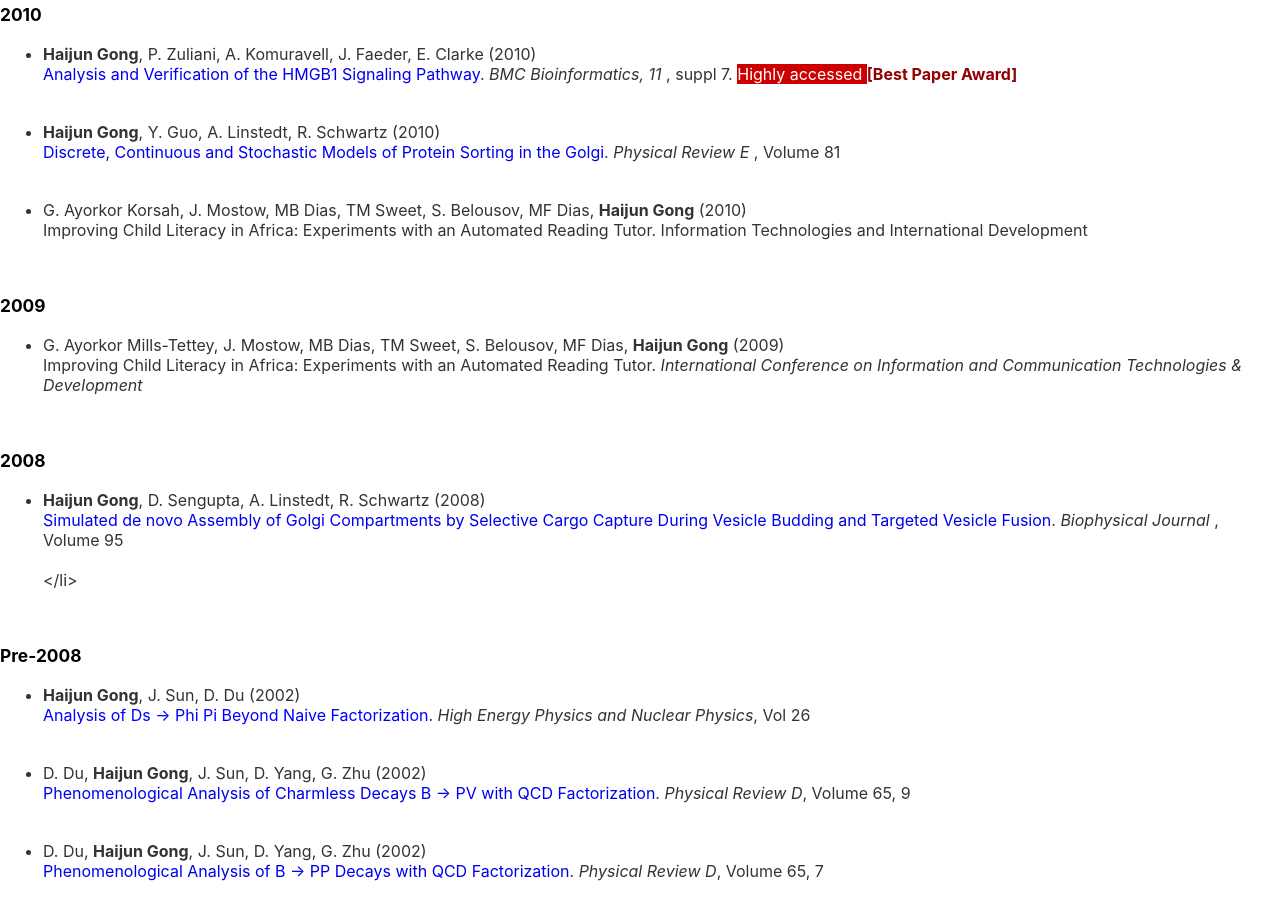
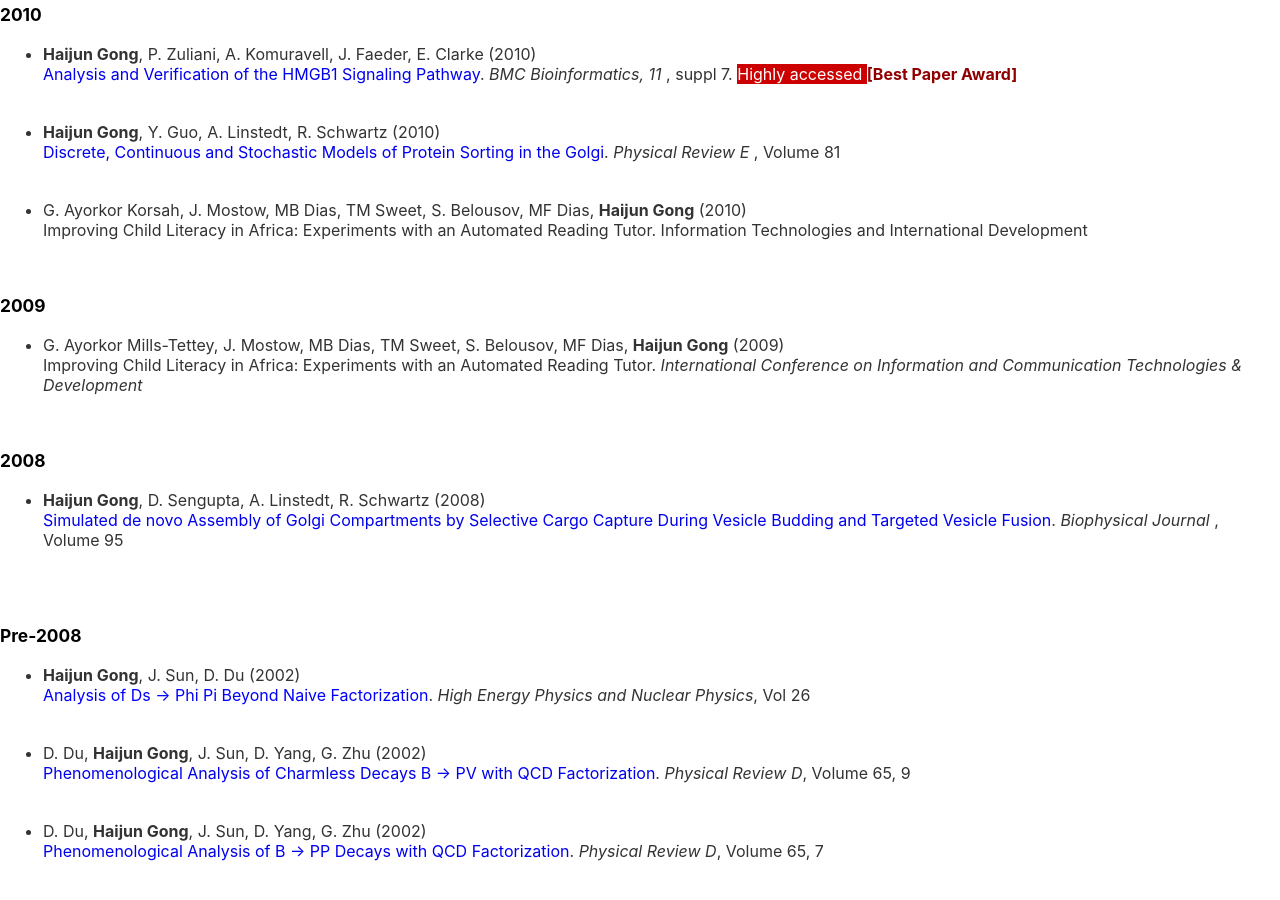
Before and after one commit to GongData/gongData.github.io, a Jekyll site: the page built from _pages/Research.md, in a window 1280 px wide and 900 px high, scrolled down 2803 px. Built offline with Jekyll 4.4.1, drawn with Linux system fonts in a browser that asks for light colours.

Commit message:
Update Research.md

```diff
--- a/_pages/Research.md
+++ b/_pages/Research.md
@@ -529,7 +529,7 @@ Improving Child Literacy in Africa: Experiments with an Automated Reading Tutor.
        <li> <b>Haijun Gong</b>, D. Sengupta, A. Linstedt, R. Schwartz (2008) <br>  <a style="text-decoration:none" href="http://www.cell.com/biophysj/retrieve/pii/S0006349508701322">
 Simulated de novo Assembly of Golgi  Compartments by Selective Cargo Capture During Vesicle Budding and Targeted Vesicle Fusion</a>. <i> Biophysical Journal</i> , Volume 95
 </li><br>
-</li>  </div></ul>
+  </div></ul>
 </td>
 <td class="p2">
   </td>
```
